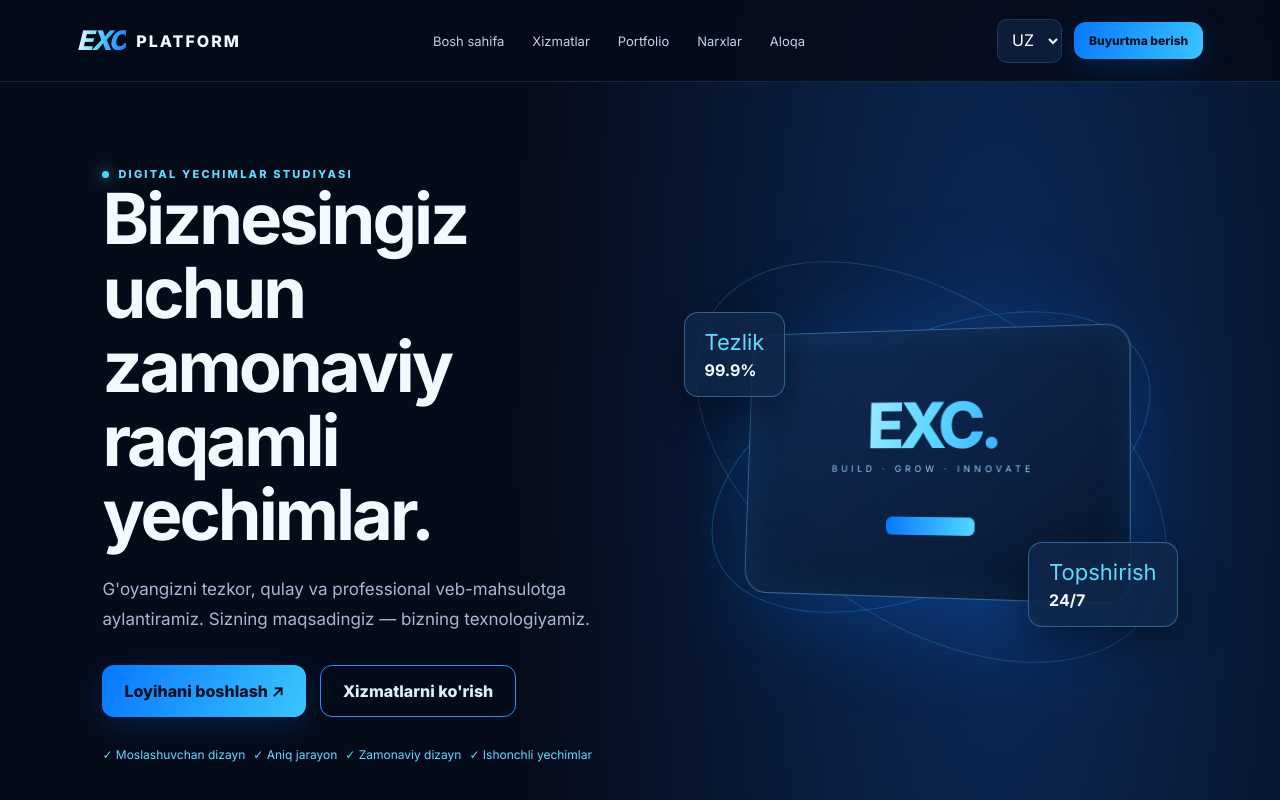
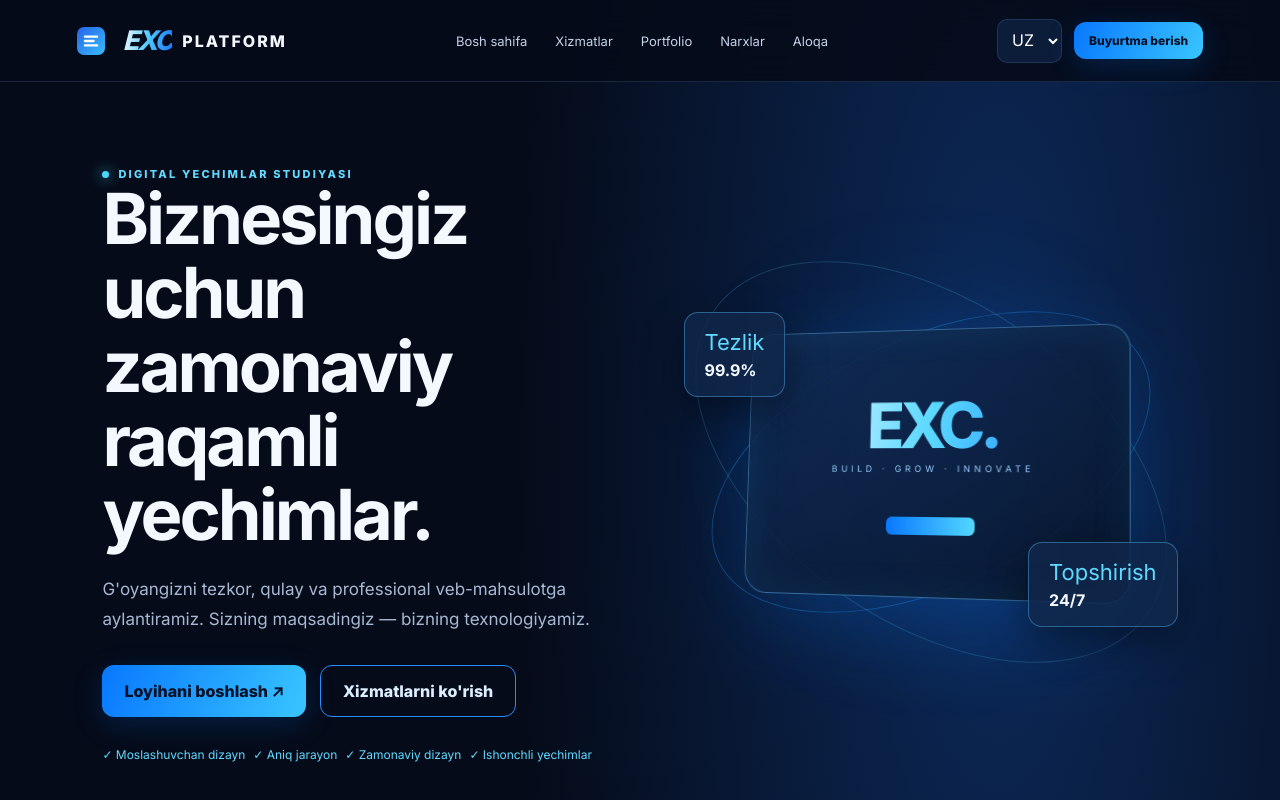
Before and after one commit to excsszz/exc-platform, a plain HTML site: page index.html in a window 1280 px wide. Shown: the top 800 px of the page. Drawn offline with Linux system fonts and the light colour scheme.

Commit message:
Update index.html

```diff
--- a/index.html
+++ b/index.html
@@ -10,7 +10,20 @@
 </head>
 <body>
   <header class="header">
-    <a class="brand" href="#home" aria-label="EXC Platform home"><span class="brand-mark">EXC</span><span>PLATFORM</span></a>
+        <a class="brand" href="#home" aria-label="EXC Platform home">
+      <svg width="28" height="28" viewBox="0 0 32 32" fill="none" style="margin-right:8px;vertical-align:middle;">
+        <rect width="32" height="32" rx="8" fill="url(#excTopGrad)"/>
+        <path d="M9 11H23M9 16H19M9 21H23" stroke="white" stroke-width="2.6" stroke-linecap="round"/>
+        <defs>
+          <linearGradient id="excTopGrad" x1="0" y1="0" x2="32" y2="32" gradientUnits="userSpaceOnUse">
+            <stop stop-color="#2563EB"/>
+            <stop offset="1" stop-color="#38BDF8"/>
+          </linearGradient>
+        </defs>
+      </svg>
+      <span class="brand-mark">EXC</span><span>PLATFORM</span>
+    </a>
+
     <nav class="nav" id="nav">
       <a href="#home" data-i18n="navHome">Bosh sahifa</a>
       <a href="#services" data-i18n="navServices">Xizmatlar</a>
```
